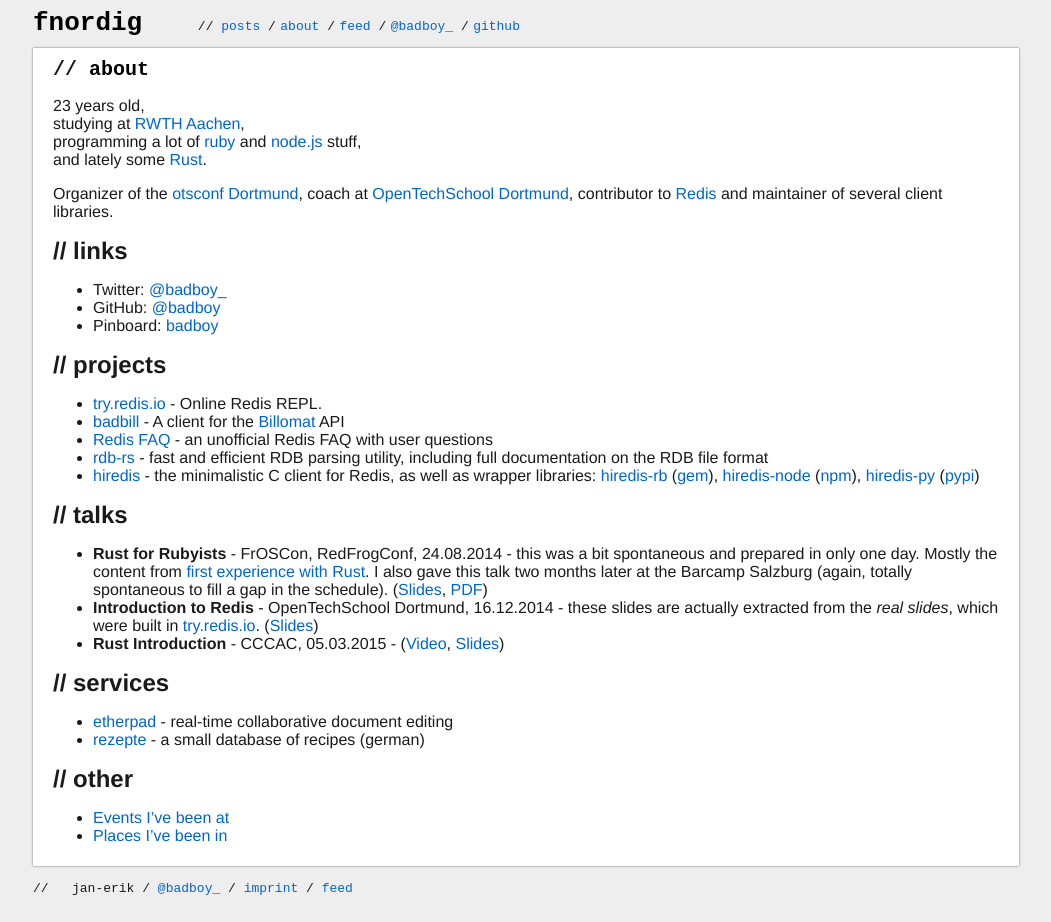
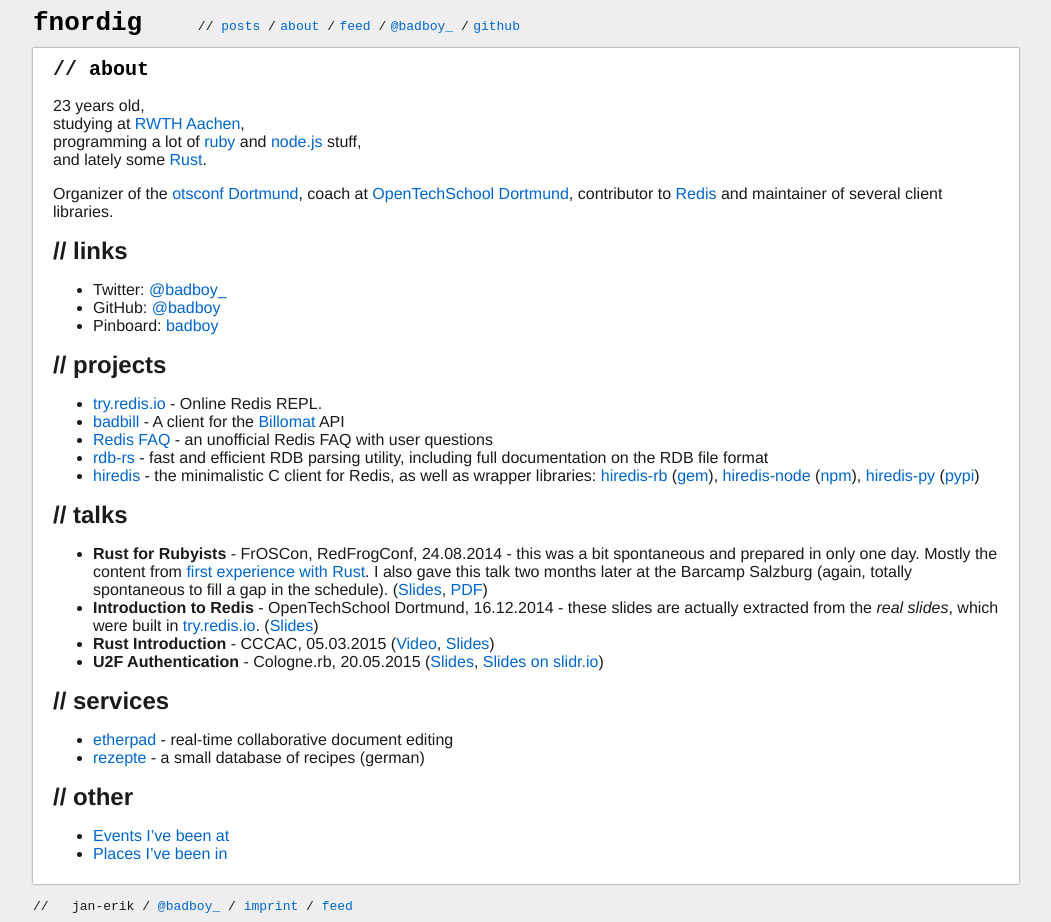
Before and after one commit to badboy/fnordig.de, a Jekyll site: the page built from about.markdown, in a window 1280 px wide. Shown: the whole page, without its empty margins (114-1165 px from the left). Built offline with Jekyll 4.4.1, drawn with Linux system fonts in a browser that asks for light colours.

Commit message:
New talk: U2F authentication

```diff
--- a/about.markdown
+++ b/about.markdown
@@ -28,7 +28,8 @@ Organizer of the [otsconf Dortmund](https://otsconf.com/), coach at [OpenTechSch
 
 * **Rust for Rubyists** - FrOSCon, RedFrogConf, 24.08.2014 - this was a bit spontaneous and prepared in only one day. Mostly the content from [first experience with Rust](/2014/08/12/first-experience-with-rust/). I also gave this talk two months later at the Barcamp Salzburg (again, totally spontaneous to fill a gap in the schedule). ([Slides](https://fnordig.de/talks/2014/froscon/rust-for-rubyists/), [PDF](https://fnordig.de/talks/2014/froscon/rust-for-rubyists/froscon2014-redfrogconf-rust-for-rubyists.pdf))
 * **Introduction to Redis** - OpenTechSchool Dortmund, 16.12.2014 - these slides are actually extracted from the _real slides_, which were built in [try.redis.io](http://try.redis.io). ([Slides](http://fnordig.de/talks/2014/ots/redis-introduction-otsdo-2014-12-16.pdf))
-* **Rust Introduction** - CCCAC, 05.03.2015 - ([Video](https://videoag.fsmpi.rwth-aachen.de/?view=player&lectureid=4532), [Slides](https://fnordig.de/talks/2015/cccac/rust-intro/#0))
+* **Rust Introduction** - CCCAC, 05.03.2015 ([Video](https://videoag.fsmpi.rwth-aachen.de/?view=player&lectureid=4532), [Slides](https://fnordig.de/talks/2015/cccac/rust-intro/#0))
+* **U2F Authentication** - Cologne.rb, 20.05.2015 ([Slides](https://fnordig.de/talks/2015/colognerb/u2f/slides.pdf), [Slides on slidr.io](http://slidr.io/badboy/u2f-authentication))
 
 ## // services
 
```
